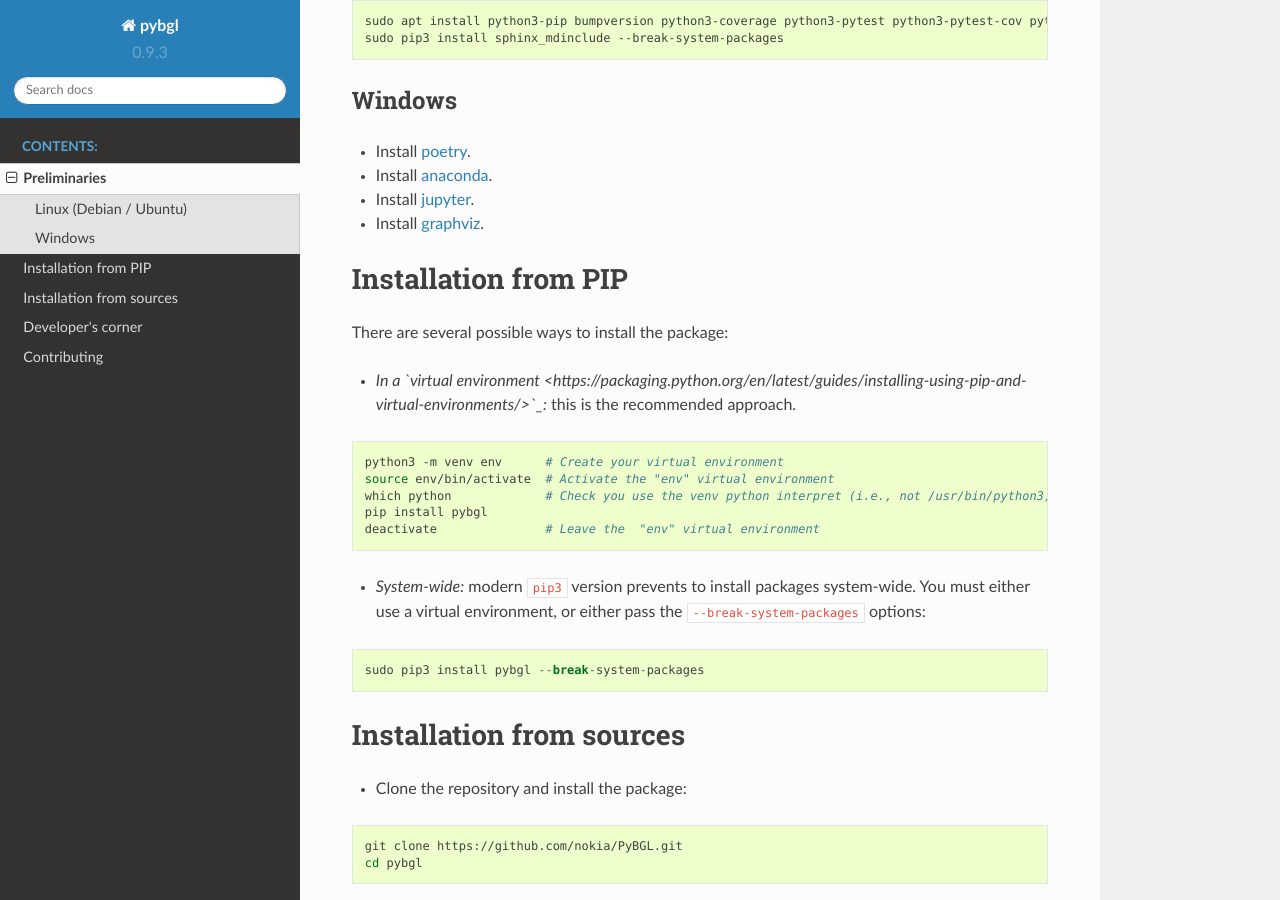
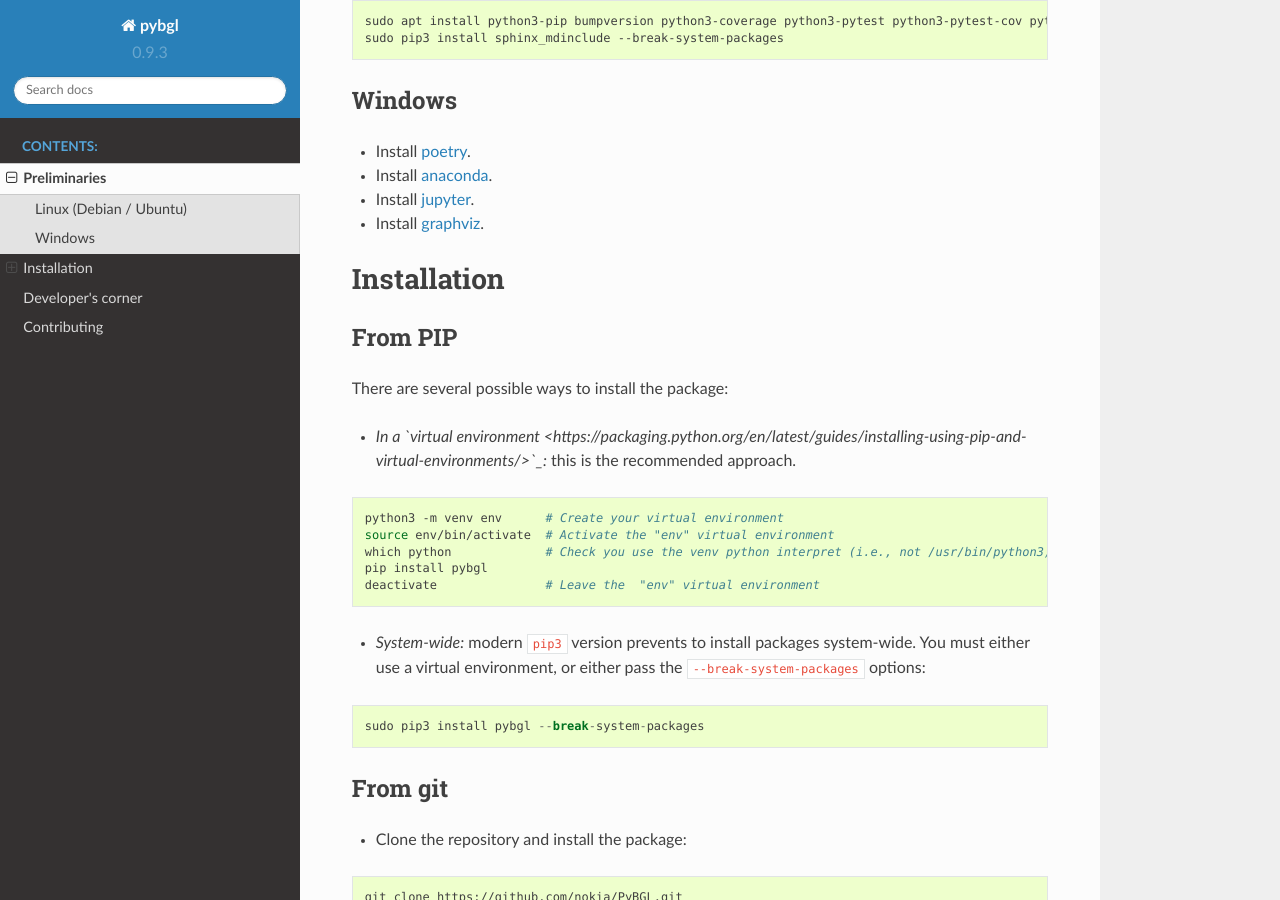
Before and after one commit to nokia/PyBGL, a Sphinx documentation site: the page built from docs/installation.md, in a window 1280 px wide and 900 px high, scrolled down 467 px. Built offline with Sphinx 7.4.7 and the Read the Docs theme 2.0.0, drawn with Linux system fonts in a browser that asks for light colours; pages that are not in the unit, such as notebooks, are missing from menus.

Commit message:
Minor update README.md docs/installation.md

````diff
--- a/docs/installation.md
+++ b/docs/installation.md
@@ -24,7 +24,8 @@ sudo pip3 install sphinx_mdinclude --break-system-packages
 * Install [jupyter](https://jupyter.org/install).
 * Install [graphviz](https://jupyter.org/install).
 
-# Installation from PIP
+# Installation
+## From PIP
 
 There are several possible ways to install the package:
 
@@ -44,7 +45,7 @@ deactivate               # Leave the  "env" virtual environment
 sudo pip3 install pybgl --break-system-packages
 ```
 
-# Installation from sources
+## From git
 
 * Clone the repository and install the package:
 
````
Also changed, not shown: README.md (+2 -16 lines).
